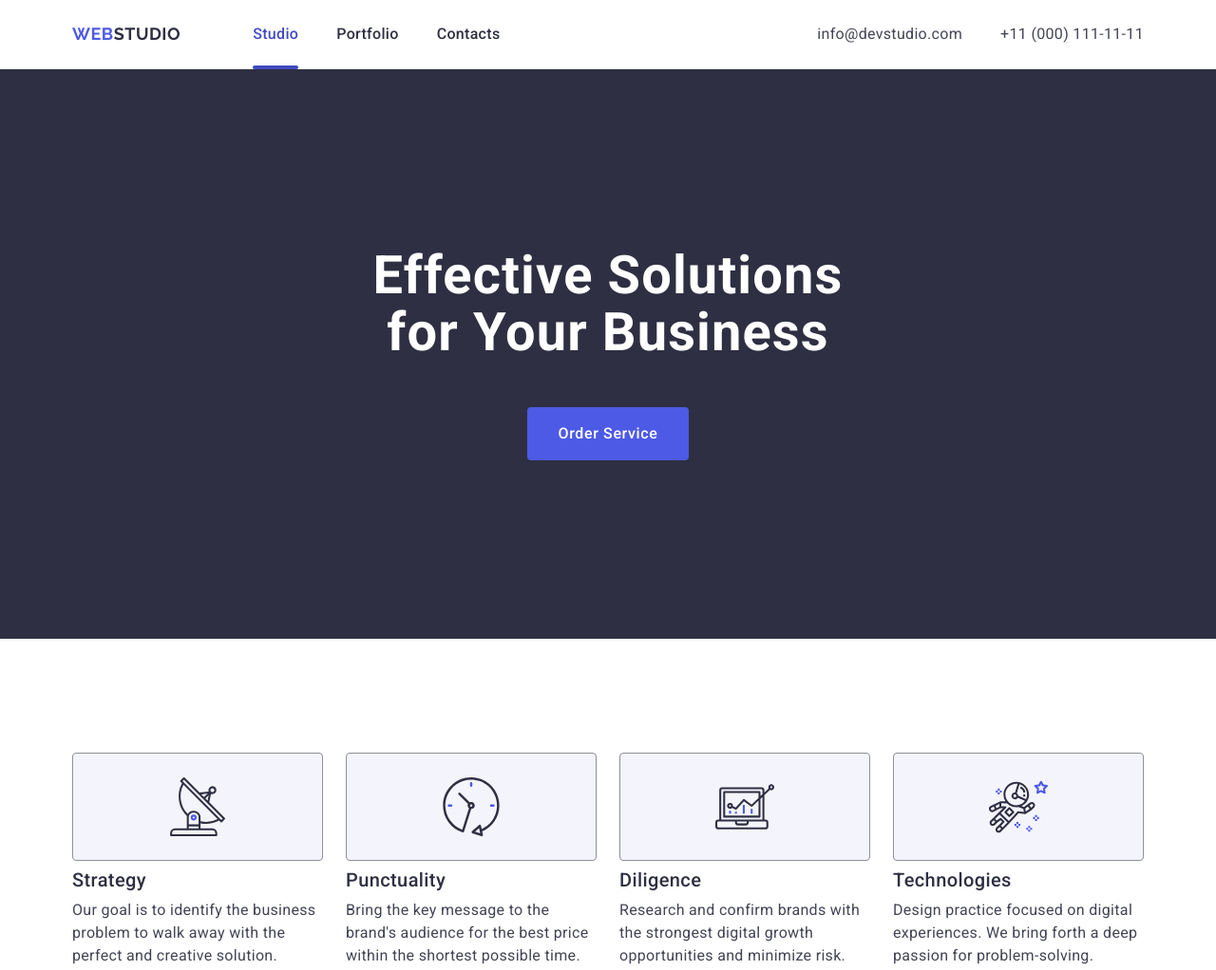
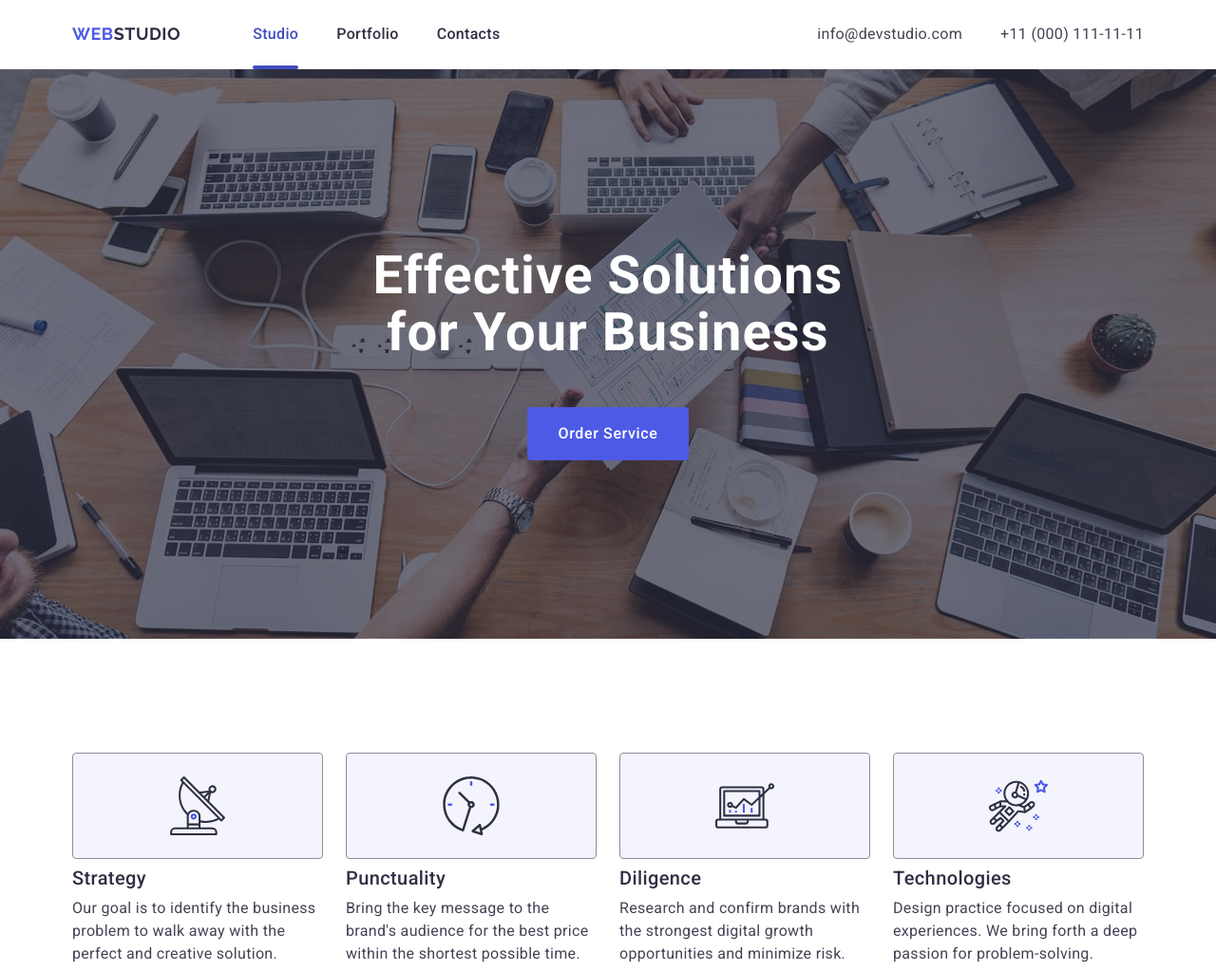
Before and after one commit to KarinaBosenko/goit-markup-hw-04, a plain HTML site: page index.html in a window 1280 px wide. Shown: the top 1022 px of the page at 95% size. Drawn offline with nearby package versions, Linux system fonts and the light colour scheme.

Commit message:
fix homework

```diff
--- a/css/styles.css
+++ b/css/styles.css
@@ -144,8 +144,14 @@ img {
   padding: 188px 0;
   max-width: 1440px;
   margin: auto;
-  background-image: linear-gradient(rgba(46, 47, 66, 0.7)),
+  background-image: linear-gradient(
+      rgba(46, 47, 66, 0.7),
+      rgba(46, 47, 66, 0.7)
+    ),
     url(../images/people-office.jpg);
+  background-repeat: no-repeat;
+  background-position: center;
+  background-size: cover;
 }
 
 .hero-banner-title {
@@ -222,6 +228,8 @@ img {
   background-color: #f4f4fd;
   display: flex;
   justify-content: center;
+  align-items: center;
+  height: 112px;
   padding: 24px 100px;
   margin-bottom: 8px;
 }
@@ -281,7 +289,7 @@ img {
 
 .team-list-item-list-item-link-icon,
 .footer-list-item-link-icon {
-  fill: white;
+  fill: #f4f4fd;
 }
 
 .team-title,
@@ -371,6 +379,7 @@ img {
 
 .footer-container {
   display: flex;
+  align-items: baseline;
 }
 
 .footer-container-logo {
```
